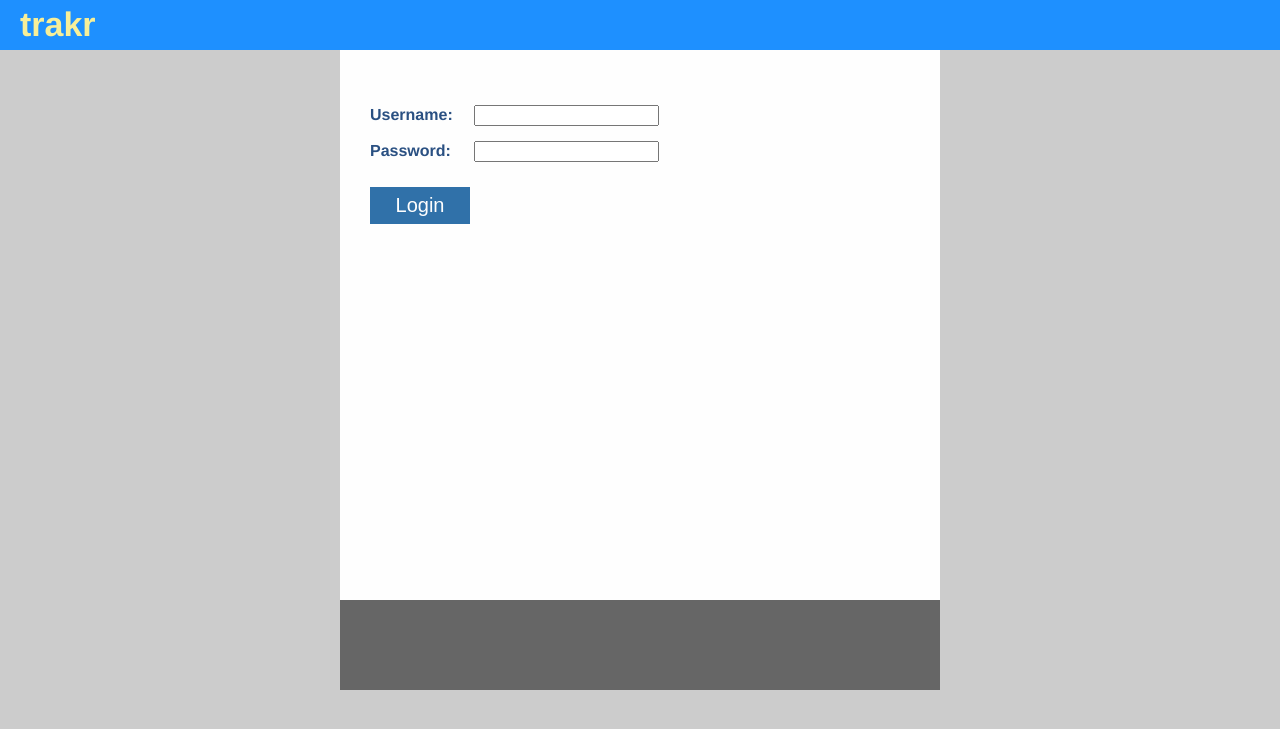
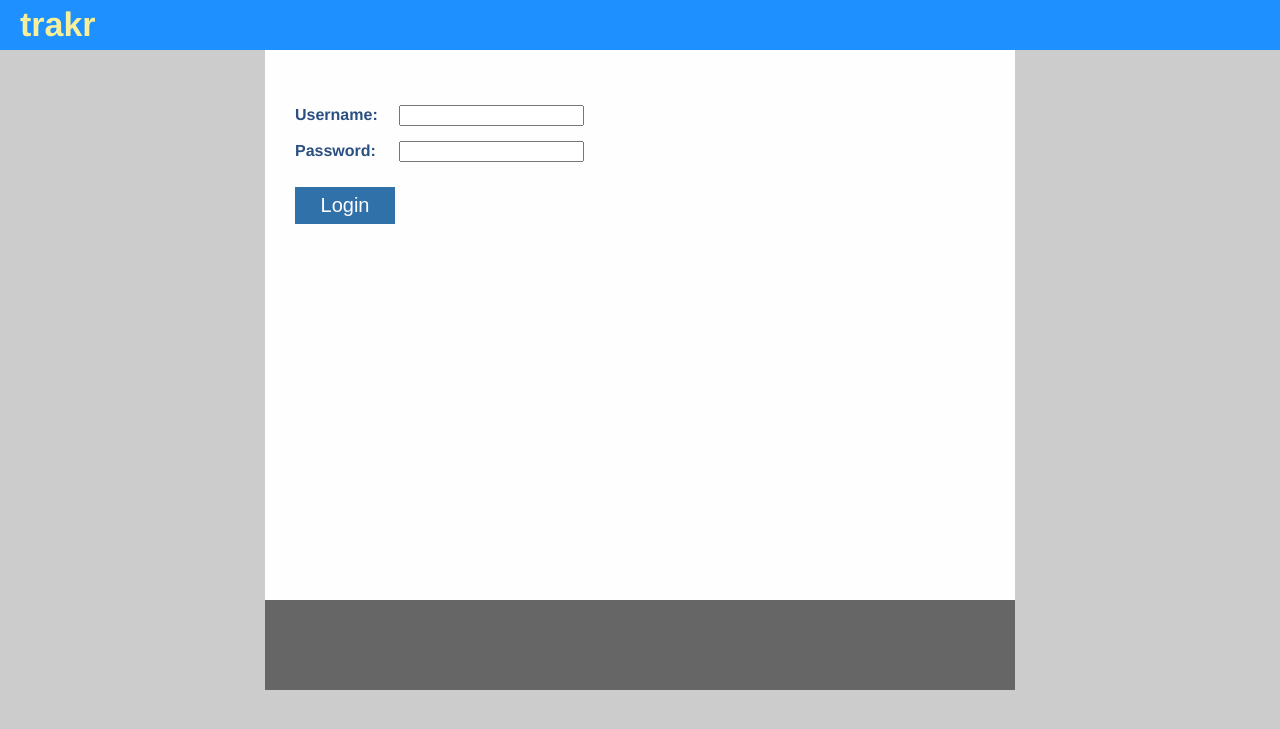
Before and after one commit to paulkore/moneytracker, a Django app: page /login/ in a window 1280 px wide. Shown: the top 729 px of the page. Run offline with Django 3.2, Linux system fonts and the light colour scheme; some libraries are stand-ins or nearby versions.

Commit message:
Move the breakpoint from 600 to 750 pixels
Issue #9: responsive design

This seems better for now, because it's currently coupled with the
min-width dimension of the "main-wrapper" (600 looks too small on large
screens)

```diff
--- a/moneytracker/static/style-wide.css
+++ b/moneytracker/static/style-wide.css
@@ -5,7 +5,7 @@ body {
 #main-wrapper {
     display: table;
 	margin: 0 auto;
-    min-width: 600px;
+    min-width: 750px;
     min-height: 0;
 }
 
--- a/moneytracker/templates/base.html
+++ b/moneytracker/templates/base.html
@@ -5,8 +5,8 @@
     <meta name="viewport" content="width=device-width, initial-scale=1">
 
     <link rel="stylesheet" href="{% static 'style.css' %}" />
-    <link rel="stylesheet" media="(max-width: 600px)" href="{% static 'style-narrow.css' %}">
-    <link rel="stylesheet" media="(min-width: 601px)" href="{% static 'style-wide.css' %}">
+    <link rel="stylesheet" media="(max-width: 750px)" href="{% static 'style-narrow.css' %}">
+    <link rel="stylesheet" media="(min-width: 751px)" href="{% static 'style-wide.css' %}">
     <link rel="stylesheet" media="(orientation: portrait)" href="{% static 'style-portrait.css' %}">
     <link rel="stylesheet" media="(orientation: landscape)" href="{% static 'style-landscape.css' %}">
 
```
